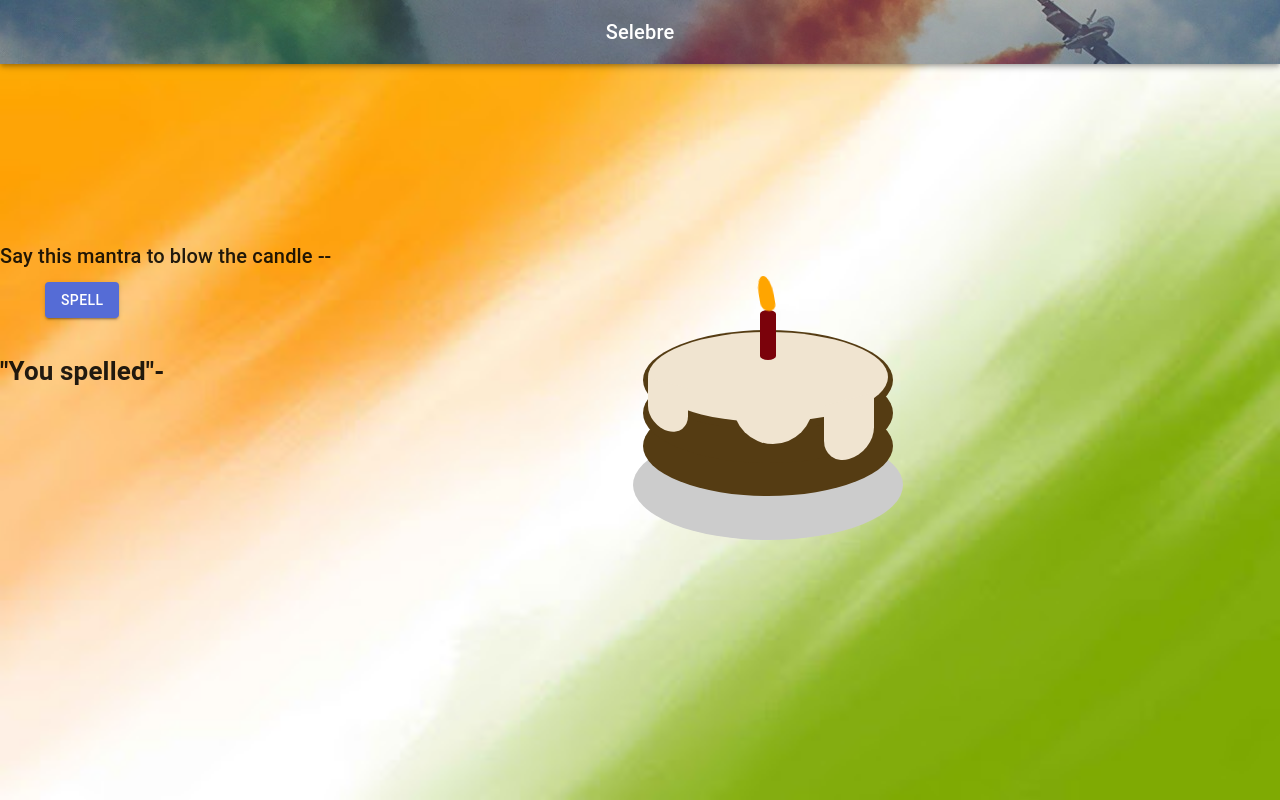
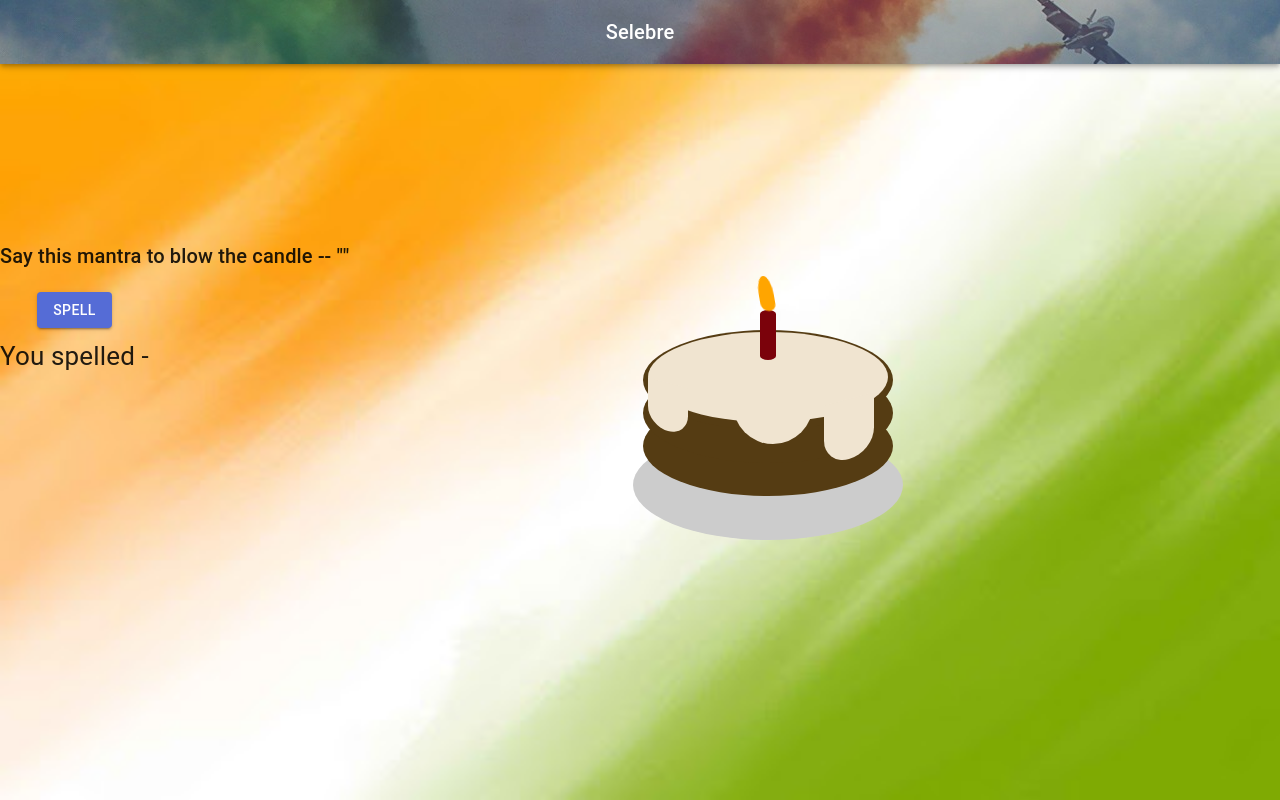
Before and after one commit to Vamsi-Annabathula/selebre, a React (Create React App) app: page /celebrate in a window 1280 px wide. Built offline with nearby package versions, Linux system fonts and the light colour scheme; no server answers.

Commit message:
implemented mantra

```diff
--- a/src/App.js
+++ b/src/App.js
@@ -21,8 +21,6 @@ const useStyles = makeStyles(styles);
 
 function App() {
 
-  const state = useStore().getState();
-  console.log(state)
   const classes = useStyles();
   return (
     <Router>
--- a/src/actions/mantra.js
+++ b/src/actions/mantra.js
@@ -76,11 +76,9 @@ export const fetchPostedMantra = (id) => {
             dispatch(fetchMantraBegin());
             const url = `${URL}/User/${id}/getMantra`;
             fetch(url).then(res => {
-                console.log(res)
-                res.json()
+                return res.json()
             }).then(data => {
-                console.log(data)
-                dispatch(fetchMantraSuccess(data));
+                dispatch(fetchMantraSuccess(data?.mantra));
             })
         }
         catch (error) {
--- a/src/components/celebration/index.js
+++ b/src/components/celebration/index.js
@@ -12,34 +12,32 @@ import './style.css';
 import styles from './style';
 import RecordMantra from '../recordMantra';
 import { fetchRecordedMantra, fetchPostedMantra } from '../../actions/mantra';
-import {ADMINID} from '../../utils'
+import { ADMINID } from '../../utils'
 
 const useStyles = makeStyles(styles);
 export default function Celebrate() {
     const classes = useStyles();
     const dispatch = useDispatch();
     const [mantra, setMantra] = useState()
-    const [blowCandle, setBlowCandle] = useState(false)
+    const [flame, setFlame] = useState("flame")
     const [note, setNote] = useState("Spell");
     const [checkSpell, setCheckSpell] = useState();
 
-    var flame = "flame";
+    const defaultMantra = useSelector(state => state.mantra?.mantra);
 
     useEffect(() => {
-        dispatch(fetchPostedMantra(ADMINID))
+        if (defaultMantra != null)
+            dispatch(fetchPostedMantra(ADMINID))
     }, []);
+
 
     useEffect(() => {
         if (checkSpell === defaultMantra) {
-            flame = "";
+            setFlame("");
         }
     }, [checkSpell])
 
-    const defaultMantra = useSelector(state => state.mantra?.mantra);
 
-    function blowCandles() {
-        setBlowCandle(true)
-    }
     const runSpeechRecognition = () => {
         let SpeechRecognition = window.SpeechRecognition || window.webkitSpeechRecognition;
         let recognition = new SpeechRecognition();
@@ -58,7 +56,7 @@ export default function Celebrate() {
         // This runs when the speech recognition service returns result
         recognition.onresult = function (event) {
             let transcript = event.results[0][0].transcript;
-            setMantra(transcript);
+            setMantra(transcript)
             setCheckSpell(transcript)
         };
 
@@ -72,7 +70,7 @@ export default function Celebrate() {
             <Grid item className={classes.celebMantraText}>
 
                 <Typography component="h1" variant="h6" color="inherit" noWrap >
-                    Say this mantra to blow the candle -- {defaultMantra}
+                    Say this mantra to blow the candle -- "{defaultMantra}"
                 </Typography>
             </Grid>
             <Grid item className={classes.recordMantra} >
@@ -92,7 +90,7 @@ export default function Celebrate() {
                         </Button>
                     </Grid>
                     <Grid item className={classes.mantraText}>
-                        {(<h4 > "You spelled"- {mantra}</h4>)}
+                        You spelled - {mantra}
                     </Grid>
                 </Grid>
             </Grid>
--- a/src/components/celebration/style.js
+++ b/src/components/celebration/style.js
@@ -6,6 +6,9 @@ export default (theme) => ({
     recordMantra: {
         position: 'absolute',
         top: '30%',
-        marginTop: '40px'
+        marginTop: '50px'
+    },
+    mantraText:{
+        marginTop: '10px'
     }
 })
--- a/src/components/recordMantra/index.js
+++ b/src/components/recordMantra/index.js
@@ -30,8 +30,6 @@ function RecordMantra(props) {
     const isMantraRecorded = useSelector(state => state.mantra?.isMantraRecorded);
     const recordingError = useSelector(state => state.mantra?.errorInfo);
     const defaultMantra = useSelector(state => state.mantra?.mantra);
-
-    console.log(defaultMantra, isMantraRecorded)
 
     useEffect(() => {
         if (checkSpell === defaultMantra) {
--- a/src/reducers/mantra.js
+++ b/src/reducers/mantra.js
@@ -23,7 +23,6 @@ const Mantra = (state = initialState, action) => {
                 loading: true
             }
         case FETCH_MANTRA_SUCCESS:
-            console.log(action.payload)
             return {
                 ...state,
                 mantra: action.payload.mantra,
```
